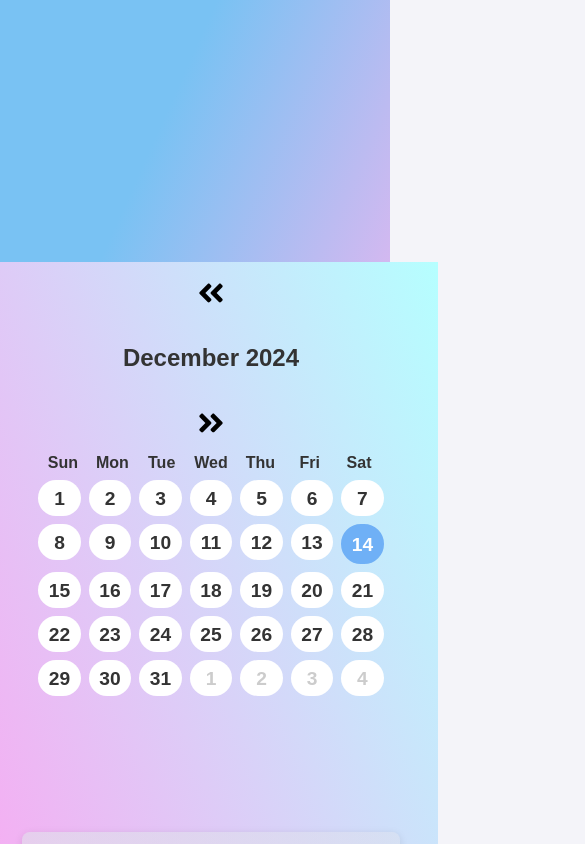
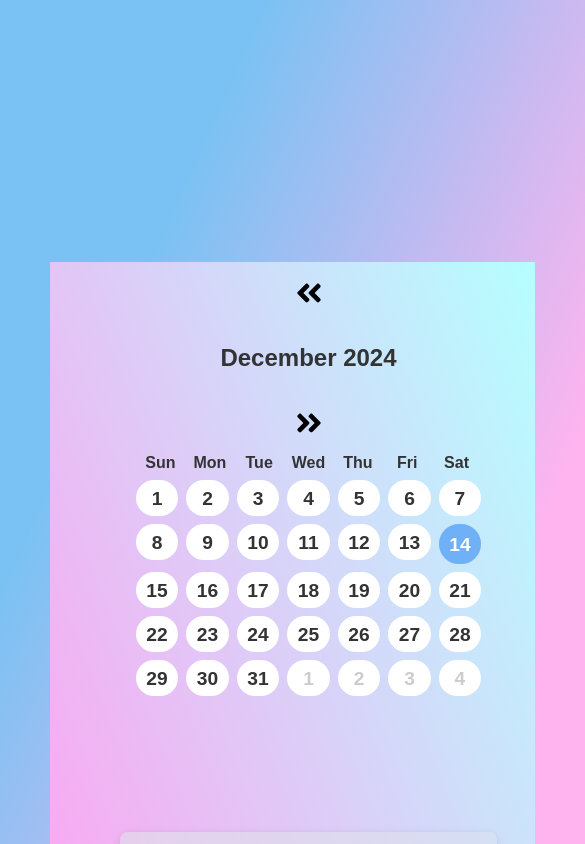
Before and after one commit to bharathhonakatti26/Event-Calendar-Application, a React (Vite) app: page / in a window 390 px wide. Shown: the top 844 px of the page, 585 px wide, since content can reach past the window. Built offline with nearby package versions, Linux system fonts and the light colour scheme.

Commit message:
Update App.css

```diff
--- a/src/App.css
+++ b/src/App.css
@@ -80,7 +80,7 @@ main {
 @media (max-width: 600px) {
 
   .app-container{
-    min-width: 100vw;
+    min-width: 150vw;
     min-height: 150vh;
   }
 
```
